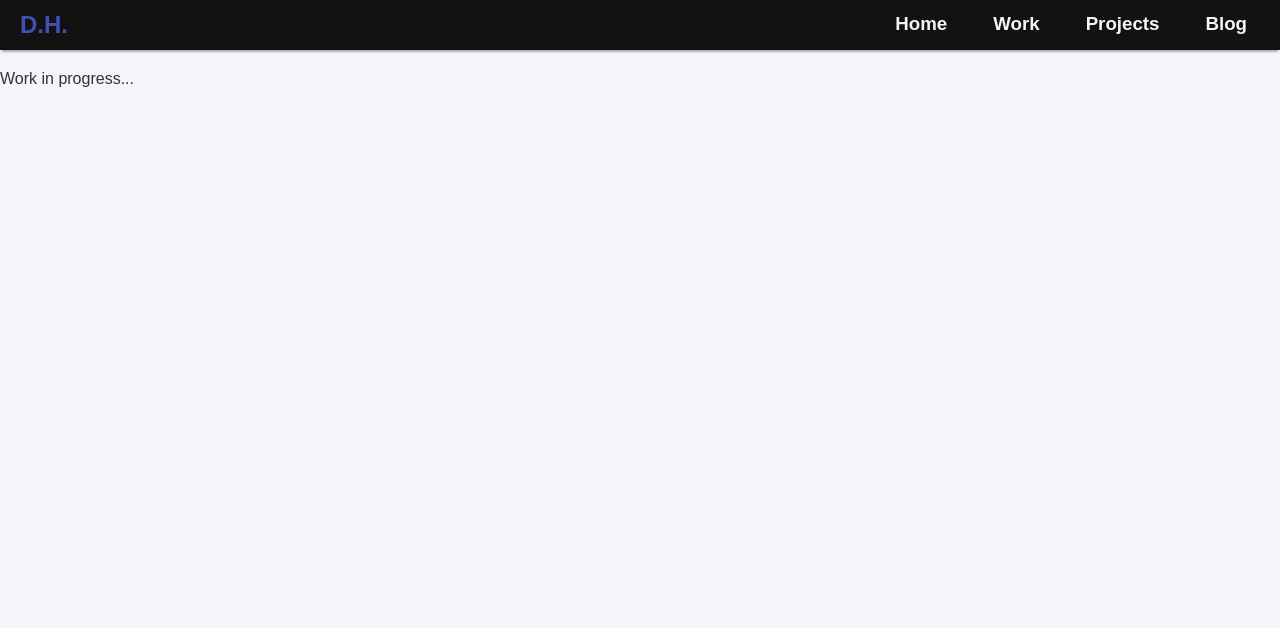
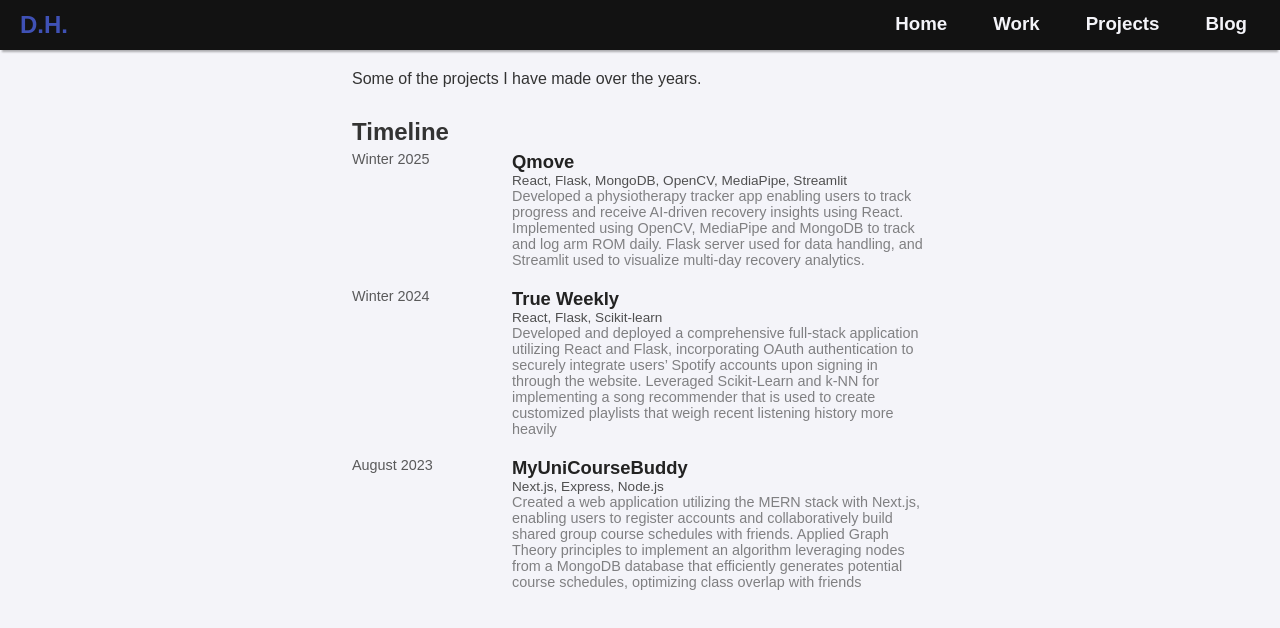
Before and after one commit to Davy-Chu/David-Hu, a React (Create React App) app: page /projects in a window 1280 px wide. Shown: the top 628 px of the page. Built offline with nearby package versions, Linux system fonts and the light colour scheme.

Commit message:
Setup Projects page

```diff
--- /dev/null
+++ b/src/components/Project/Project.css
@@ -0,0 +1,26 @@
+.project {
+    display:grid;
+    grid-template-columns: auto 1fr;
+    margin-bottom: 20px;
+}
+.project-date div {
+    font-size:0.9rem;
+    font-weight:400;
+    opacity:80%;
+    width:160px;
+}
+.name {
+    font-weight:700;
+    font-size:1.15rem;
+}
+.tech {
+    font-weight:500;
+    font-size:0.85rem;
+    opacity:85%;
+}
+
+.desc {
+    font-size:0.9rem;
+    font-weight:200;
+    opacity:60%;
+}
--- /dev/null
+++ b/src/components/Project/Project.jsx
@@ -0,0 +1,15 @@
+import './Project.css';
+export default function Project(props) {
+    return (
+        <div className="project">
+            <div className="job-date">
+                <div class="date">{props.date}</div>
+            </div>
+            <div className="project-details">
+                <div className="name">{props.name}</div>
+                <div className="tech">{props.technologies}</div>
+                <p className='desc'>{props.desc}</p>
+            </div>
+        </div>
+    )
+}
--- a/src/pages/Projects/Projects.jsx
+++ b/src/pages/Projects/Projects.jsx
@@ -1,8 +1,45 @@
 import './Projects.css';
+import Project from '../../components/Project/Project.jsx'
 export default function Projects() {
     return (
-        <div className="projects-page">
-            Work in progress...
+        <div className="work-page">
+            <div className="page-content">
+                <p className="work-desc">
+                    Some of the projects I have made over the years.
+                </p>
+                <h2 className="work-header">Timeline</h2>
+                <Project
+                    name="Qmove"
+                    technologies="React, Flask, MongoDB, OpenCV, MediaPipe, Streamlit"
+                    date="Winter 2025"
+                    desc="Developed a physiotherapy tracker app enabling users to track progress and receive AI-driven recovery insights using React. Implemented using OpenCV, MediaPipe and MongoDB to track and log arm ROM
+daily. Flask server used for data handling, and Streamlit used to visualize multi-day recovery analytics."
+                />
+                <Project
+                    name="True Weekly"
+                    technologies="React, Flask, Scikit-learn"
+                    date="Winter 2024"
+                    desc="Developed and deployed a comprehensive full-stack application utilizing React and Flask,
+incorporating OAuth authentication to securely integrate users’ Spotify accounts upon signing in through
+the website. Leveraged Scikit-Learn and k-NN for implementing a song recommender that is used to create
+customized playlists that weigh recent listening history more heavily"
+                />
+                {/* <Project
+                    name="Langle"
+                    technologies="React"
+                    date="October 2023"
+                    desc="Wordle-inspired guess the language game."
+                /> */}
+                <Project
+                    name="MyUniCourseBuddy"
+                    technologies="Next.js, Express, Node.js"
+                    date="August 2023"
+                    desc="Created a web application utilizing the MERN stack with Next.js, enabling users to register accounts and collaboratively build shared group course schedules with friends. Applied Graph Theory
+principles to implement an algorithm leveraging nodes from a MongoDB database that efficiently generates
+potential course schedules, optimizing class overlap with friends"
+                />
+
+            </div>
         </div>
-    )
+        )
 }
```
